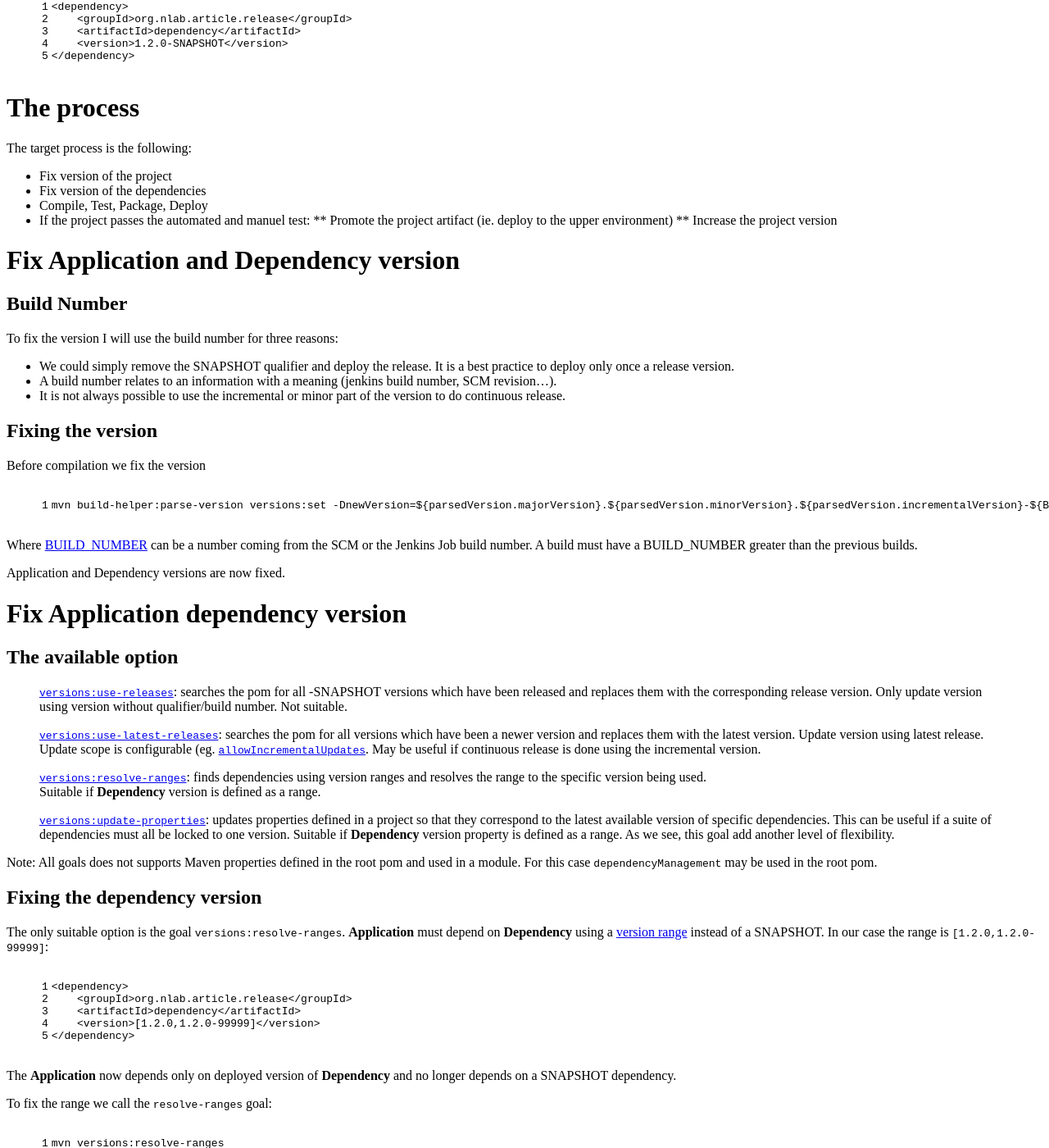
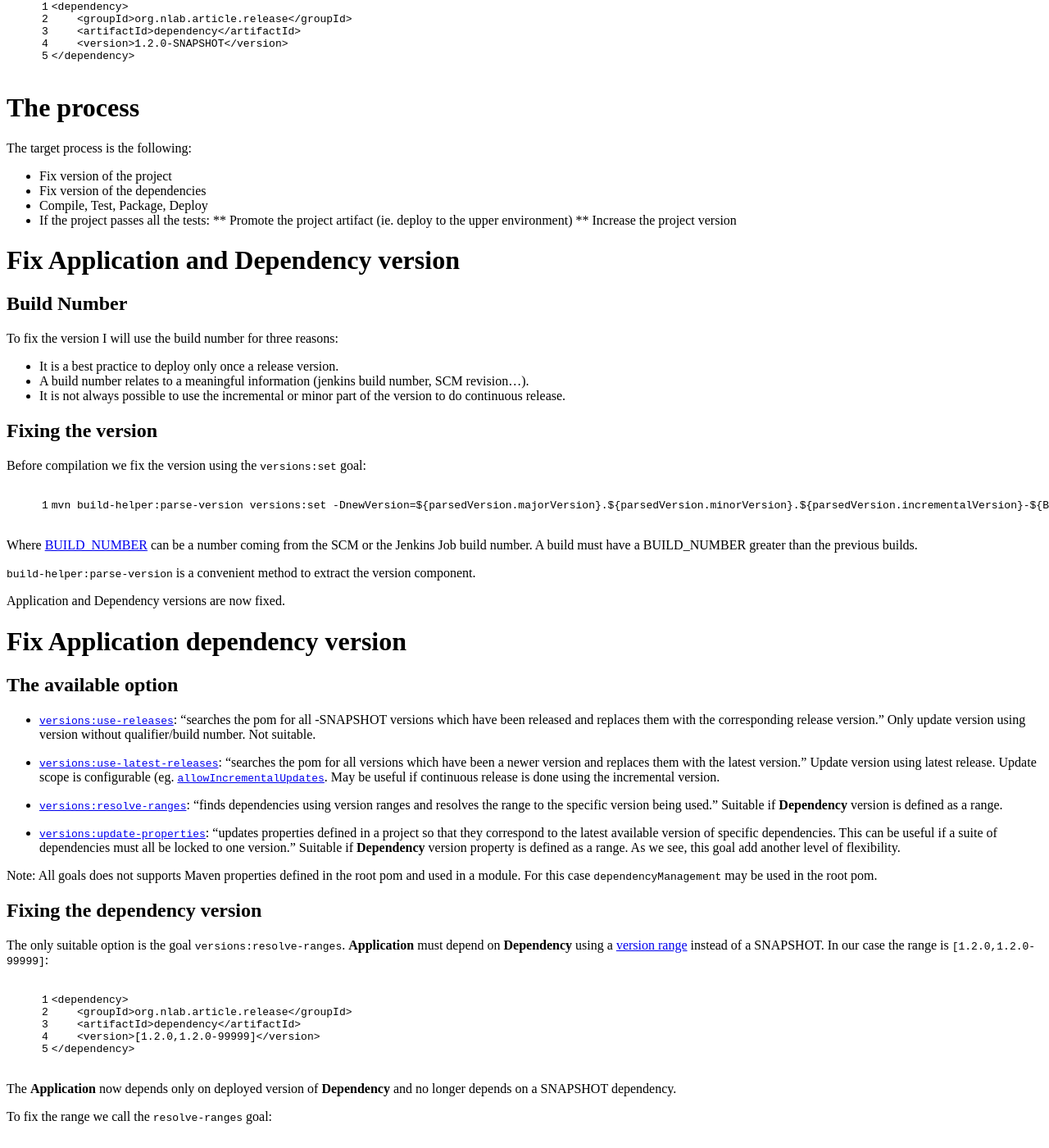
Before and after one commit to nithril/nithril.github.io, a Jekyll site: the page built from _posts/2015-06-28-continuous-release.markdown, in a window 1280 px wide and 1400 px high, scrolled down 956 px. Shown: the whole window at 82% size. Built offline with Jekyll 4.4.1, drawn with Linux system fonts in a browser that asks for light colours; nearby versions of some CDN libraries; library files that are not in the unit come from our copies; comment, search, counter and statistics services are not loaded; some of the changed text lies outside the part shown.

Commit message:
Continuous Release article

```diff
--- a/_posts/2015-06-28-continuous-release.markdown
+++ b/_posts/2015-06-28-continuous-release.markdown
@@ -31,6 +31,7 @@
 because **Application** needs a feature of **Dependency**.
 
 * **Application** 1.0.0-SNAPSHOT
+
 {% highlight xml linenos %}
 <project>
     <groupId>org.nlab.article.release</groupId>
@@ -38,7 +39,9 @@
     <version>1.0.0-SNAPSHOT</version>
 </project>
 {% endhighlight %}
+
 * **Dependency** 1.2.0-SNAPSHOT
+
 {% highlight xml linenos %}
 <project>
     <groupId>org.nlab.article.release</groupId>
@@ -47,7 +50,8 @@
 </project>
 {% endhighlight %}
 
-Application depends on Dependency:
+**Application** depends on **Dependency**:
+
 {% highlight xml linenos %}
 <dependency>
     <groupId>org.nlab.article.release</groupId>
@@ -60,10 +64,11 @@
 # The process
 
 The target process is the following:
+
 * Fix version of the project
 * Fix version of the dependencies
 * Compile, Test, Package, Deploy
-* If the project passes the automated and manuel test:
+* If the project passes all the tests:
 ** Promote the project artifact (ie. deploy to the upper environment)
 ** Increase the project version
 
@@ -74,19 +79,23 @@
 ## Build Number
 
 To fix the version I will use the build number for three reasons:
-* We could simply remove the SNAPSHOT qualifier and deploy the release. It is a best practice to deploy only once a release version.
-* A build number relates to an information with a meaning (jenkins build number, SCM revision...).
+
+* It is a best practice to deploy only once a release version.
+* A build number relates to a meaningful information (jenkins build number, SCM revision...).
 * It is not always possible to use the incremental or minor part of the version to do continuous release.
 
 ## Fixing the version
 
-Before compilation we fix the version
+Before compilation we fix the version using the `versions:set` goal:
+
 {% highlight bash linenos %}
 mvn build-helper:parse-version versions:set -DnewVersion=${parsedVersion.majorVersion}.${parsedVersion.minorVersion}.${parsedVersion.incrementalVersion}-${BUILD_NUMBER}
 {% endhighlight %}
 
 Where [BUILD_NUMBER](http://www.mojohaus.org/versions-maven-plugin/version-rules.html) can be a number coming from the SCM or the Jenkins Job build number.
 A build must have a BUILD_NUMBER greater than the previous builds.
+
+`build-helper:parse-version` is a convenient method to extract the version component.
 
 Application and Dependency versions are now fixed.
 
@@ -95,18 +104,18 @@
 
 ## The available option
 
-> [`versions:use-releases`](http://www.mojohaus.org/versions-maven-plugin/use-releases-mojo.html): searches the pom for all -SNAPSHOT versions which have been released and replaces them with the corresponding release version.
-Only update version using version without qualifier/build number. Not suitable.
+* [`versions:use-releases`](http://www.mojohaus.org/versions-maven-plugin/use-releases-mojo.html): "searches the pom for all -SNAPSHOT versions which have been released and replaces them with the corresponding release version."
+    Only update version using version without qualifier/build number. Not suitable.
 
-> [`versions:use-latest-releases`](http://www.mojohaus.org/versions-maven-plugin/use-latest-releases-mojo.html): searches the pom for all versions which have been a newer version and replaces them with the latest version.
-Update version using latest release. Update scope is configurable (eg. [`allowIncrementalUpdates`](http://www.mojohaus.org/versions-maven-plugin/use-latest-releases-mojo.html#allowIncrementalUpdates).
-May be useful if continuous release is done using the incremental version.
+* [`versions:use-latest-releases`](http://www.mojohaus.org/versions-maven-plugin/use-latest-releases-mojo.html): "searches the pom for all versions which have been a newer version and replaces them with the latest version."
+    Update version using latest release. Update scope is configurable (eg. [`allowIncrementalUpdates`](http://www.mojohaus.org/versions-maven-plugin/use-latest-releases-mojo.html#allowIncrementalUpdates).
+    May be useful if continuous release is done using the incremental version.
 
-> [`versions:resolve-ranges`](http://www.mojohaus.org/versions-maven-plugin/resolve-ranges-mojo.html): finds dependencies using version ranges and resolves the range to the specific version being used.
-Suitable if **Dependency** version is defined as a range.
+* [`versions:resolve-ranges`](http://www.mojohaus.org/versions-maven-plugin/resolve-ranges-mojo.html): "finds dependencies using version ranges and resolves the range to the specific version being used."
+    Suitable if **Dependency** version is defined as a range.
 
-> [`versions:update-properties`](http://www.mojohaus.org/versions-maven-plugin/update-properties-mojo.html): updates properties defined in a project so that they correspond to the latest available version of specific dependencies. This can be useful if a suite of dependencies must all be locked to one version.
-Suitable if **Dependency** version property is defined as a range. As we see, this goal add another level of flexibility.
+* [`versions:update-properties`](http://www.mojohaus.org/versions-maven-plugin/update-properties-mojo.html): "updates properties defined in a project so that they correspond to the latest available version of specific dependencies. This can be useful if a suite of dependencies must all be locked to one version."
+    Suitable if **Dependency** version property is defined as a range. As we see, this goal add another level of flexibility.
 
 Note: All goals does not supports Maven properties defined in the root pom and used in a module. For this case `dependencyManagement` may be used in the root pom.
 
```
